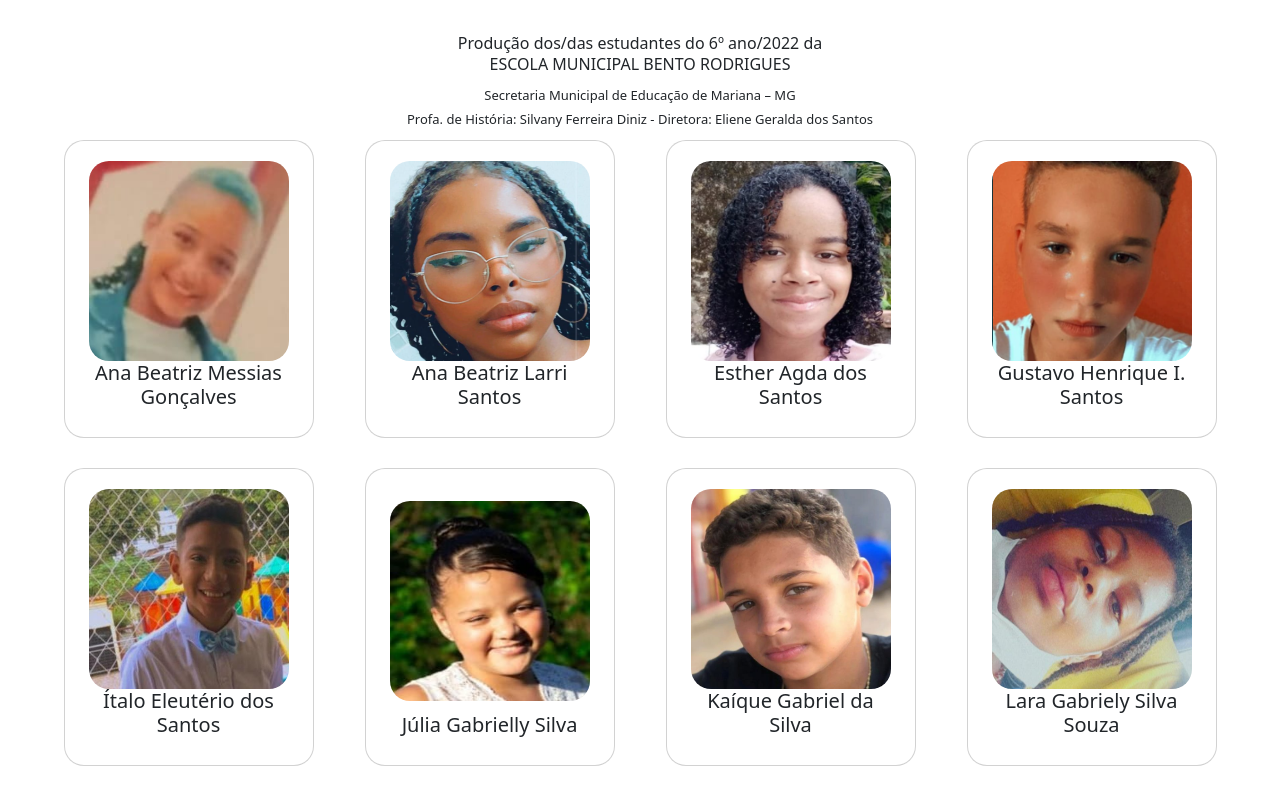
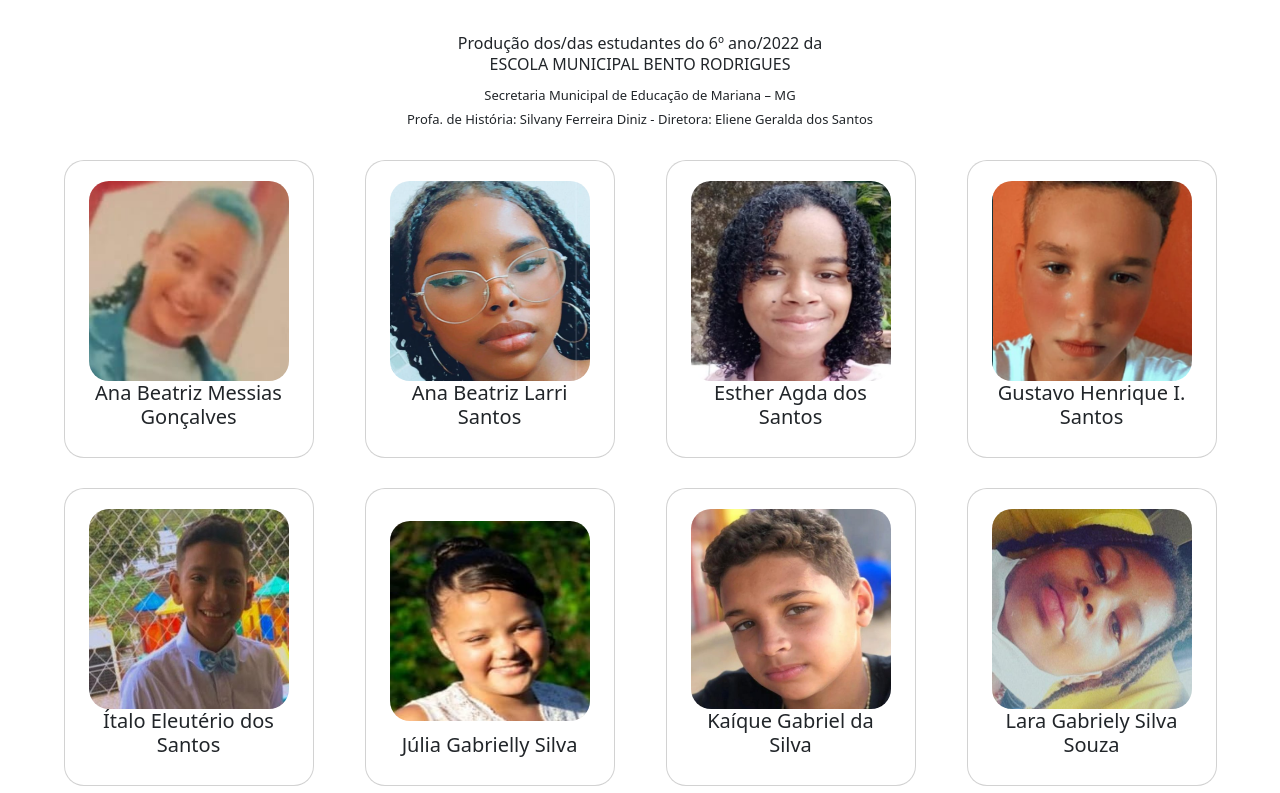
Before and after one commit to vito0182/Bento-Rodrigues-a-partir-dos-sons, a plain HTML site: page index.html in a window 1280 px wide. Shown: the part 980-1773 px from the top of the page. Drawn offline with nearby package versions, Linux system fonts and the light colour scheme.

Commit message:
padding growed

```diff
--- a/style.css
+++ b/style.css
@@ -43,6 +43,10 @@ body{
     border-radius: 20px;
     background-color: rgb(255, 255, 255);
     transition: background-color 0.5s linear;
+  }
+
+  #students_row{
+    padding-top: 20px;
   }
 
   #students_container {
```
